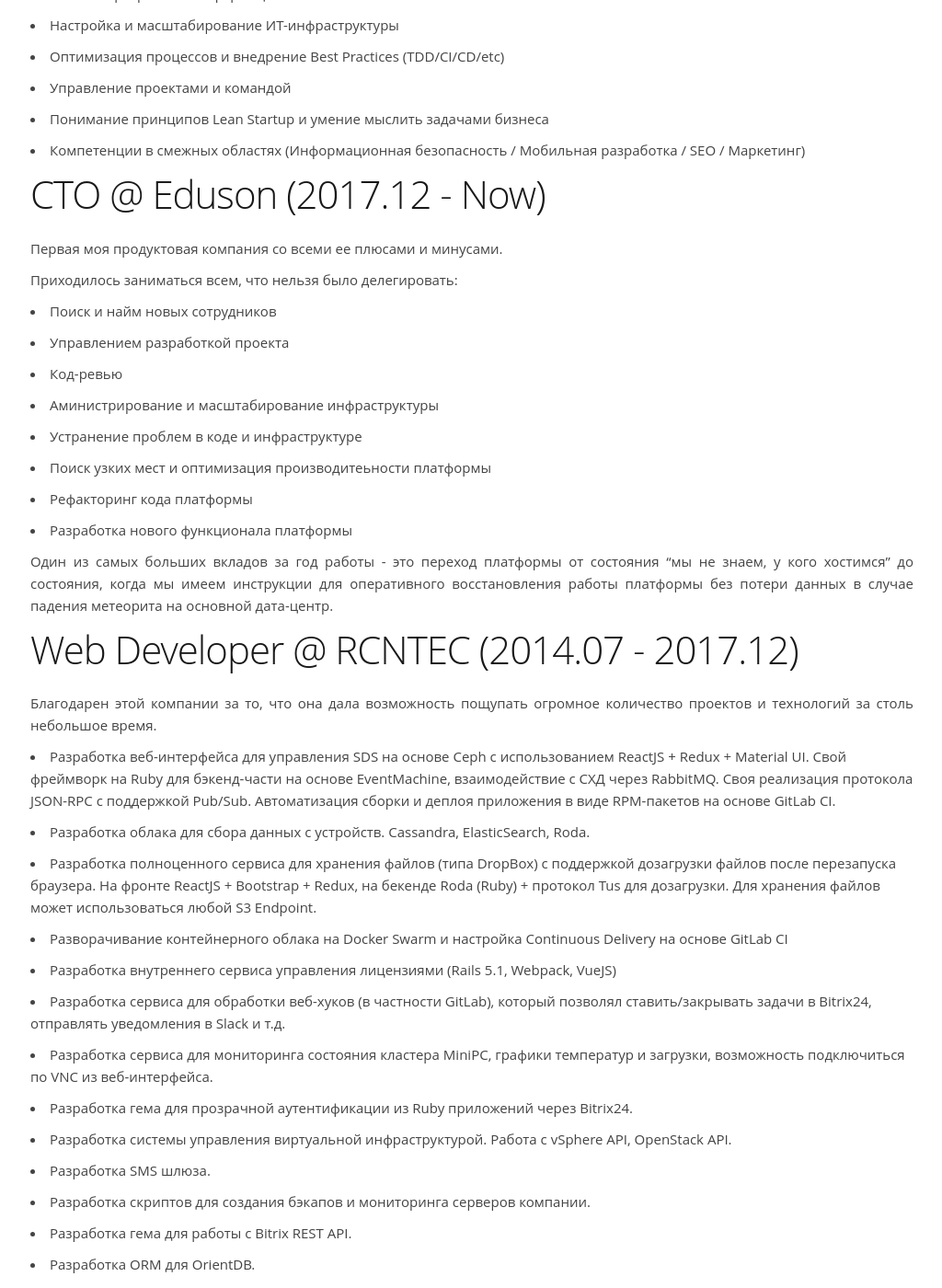
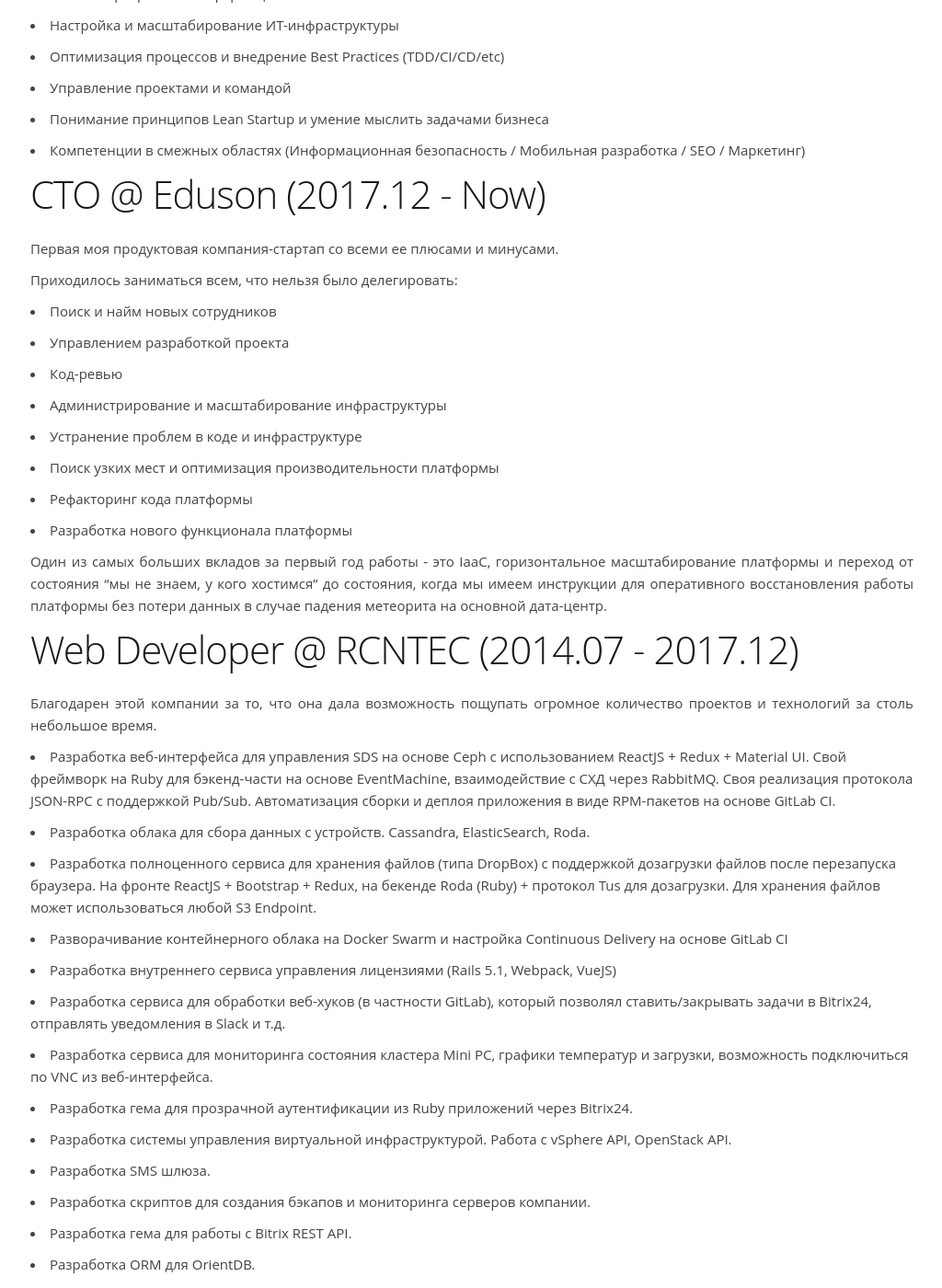
Before and after one commit to lysenkooo/blog, a Jekyll site: the page built from resume.md, in a window 1280 px wide and 1400 px high, scrolled down 875 px. Shown: the whole window at 92% size, without its empty margins (127-1151 px from the left). Built offline with Jekyll 4.4.1, drawn with Linux system fonts in a browser that asks for light colours; nearby versions of some CDN libraries; some of the changed text lies outside the part shown.

Commit message:
Some fixes

```diff
--- a/resume.md
+++ b/resume.md
@@ -31,20 +31,20 @@
 
 ## CTO @ Eduson (2017.12 - Now)
 
-Первая моя продуктовая компания со всеми ее плюсами и минусами.
+Первая моя продуктовая компания-стартап со всеми ее плюсами и минусами.
 
 Приходилось заниматься всем, что нельзя было делегировать:
 
 * Поиск и найм новых сотрудников
 * Управлением разработкой проекта
 * Код-ревью
-* Аминистрирование и масштабирование инфраструктуры
+* Администрирование и масштабирование инфраструктуры
 * Устранение проблем в коде и инфраструктуре
-* Поиск узких мест и оптимизация производитеьности платформы
+* Поиск узких мест и оптимизация производительности платформы
 * Рефакторинг кода платформы
 * Разработка нового функционала платформы
 
-Один из самых больших вкладов за год работы - это переход платформы от состояния "мы не знаем, у кого хостимся" до состояния, когда мы имеем инструкции для оперативного восстановления работы платформы без потери данных в случае падения метеорита на основной дата-центр.
+Один из самых больших вкладов за первый год работы - это IaaC, горизонтальное масштабирование платформы и переход от состояния "мы не знаем, у кого хостимся" до состояния, когда мы имеем инструкции для оперативного восстановления работы платформы без потери данных в случае падения метеорита на основной дата-центр.
 
 ## Web Developer @ RCNTEC (2014.07 - 2017.12)
 
@@ -56,7 +56,7 @@
 * Разворачивание контейнерного облака на Docker Swarm и настройка Continuous Delivery на основе GitLab CI
 * Разработка внутреннего сервиса управления лицензиями (Rails 5.1, Webpack, VueJS)
 * Разработка сервиса для обработки веб-хуков (в частности GitLab), который позволял ставить/закрывать задачи в Bitrix24, отправлять уведомления в Slack и т.д.
-* Разработка сервиса для мониторинга состояния кластера MiniPC, графики температур и загрузки, возможность подключиться по VNC из веб-интерфейса.
+* Разработка сервиса для мониторинга состояния кластера Mini PC, графики температур и загрузки, возможность подключиться по VNC из веб-интерфейса.
 * Разработка гема для прозрачной аутентификации из Ruby приложений через Bitrix24.
 * Разработка системы управления виртуальной инфраструктурой. Работа с vSphere API, OpenStack API.
 * Разработка SMS шлюза.
```
Also changed, not shown: other parts of resume.md (+5 -4 lines).
